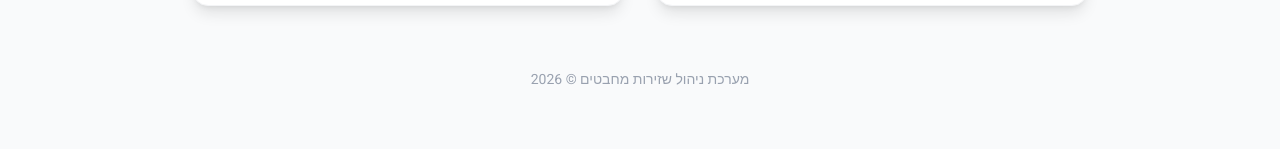
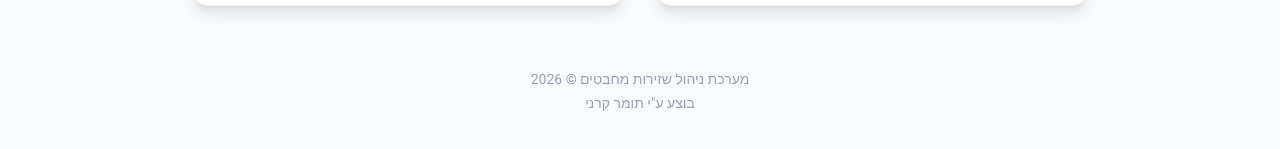
Before and after one commit to roykeek/racquet-stringing, a Next.js app: page / in a window 1280 px wide. Shown: the part 719-868 px from the top of the page. Built offline with nearby package versions, Linux system fonts and the light colour scheme; no server answers; the database is empty.

Commit message:
ui: add credit line to landing page footer

```diff
--- a/src/app/page.tsx
+++ b/src/app/page.tsx
@@ -57,8 +57,9 @@ export default async function Home() {
         </div>
       </main>
 
-      <footer className="mt-16 text-gray-400 text-sm">
-        מערכת ניהול שזירות מחבטים &copy; {new Date().getFullYear()}
+      <footer className="mt-16 text-gray-400 text-sm text-center space-y-1">
+        <p>מערכת ניהול שזירות מחבטים &copy; {new Date().getFullYear()}</p>
+        <p>בוצע ע&quot;י תומר קרני</p>
       </footer>
     </div>
   );
```
